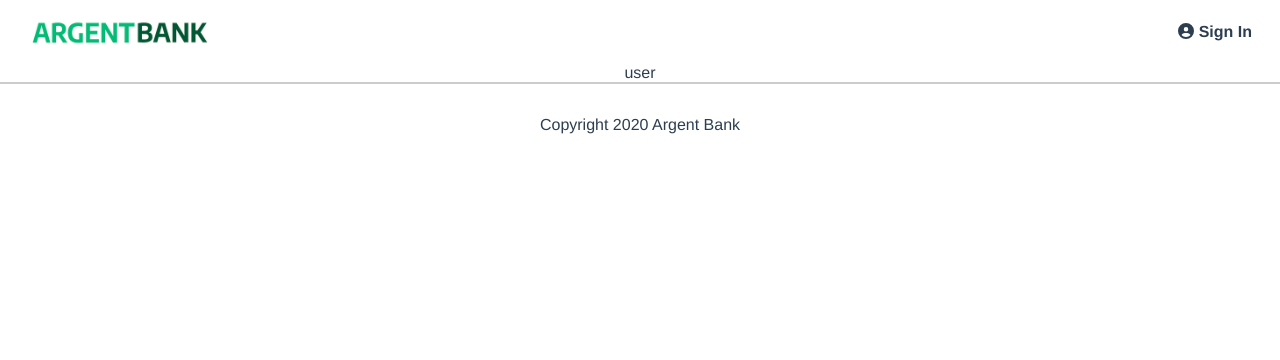
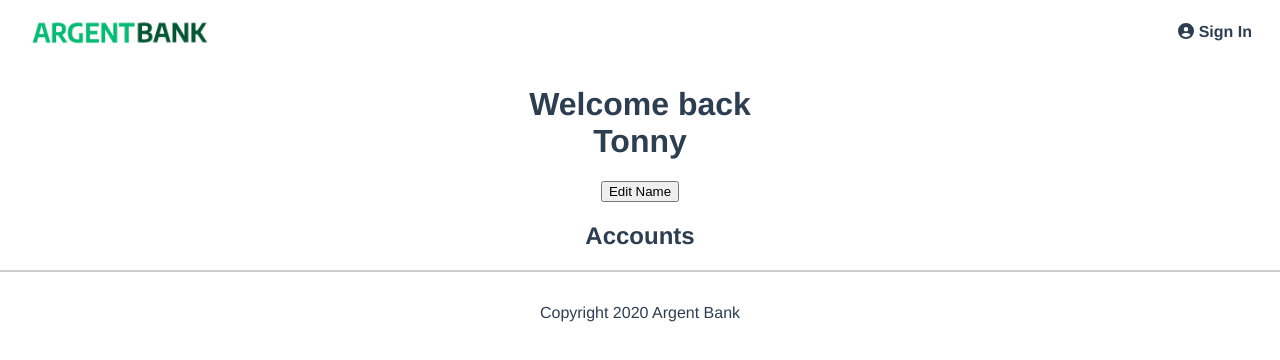
Before and after one commit to JeanVuillet/Projet13, a React (Create React App) app in the folder front/: page /user in a window 1280 px wide. Shown: the top 360 px of the page. Built offline with nearby package versions, Linux system fonts and the light colour scheme.

Commit message:
accountcomp1

```diff
--- a/front/src/Pages/User/User.jsx
+++ b/front/src/Pages/User/User.jsx
@@ -2,8 +2,20 @@ import './User.scss'
 
 export function User(){
  return(
-    <div className="user">
-        user
+    <>
+    <div className="header">
+        <h1>Welcome back
+            <br/>
+            Tonny
+        </h1>
+        <button class="edit-button">Edit Name</button>
     </div>
+    <div className="accoutsSection">
+        <h2>Accounts</h2>
+        <div className="accounts">
+
+        </div>
+    </div>
+    </>
  )
 }
```
Also changed, not shown: front/src/Components/AcccountComp/AccountComp.jsx (added), front/src/Components/AcccountComp/AccountComp.scss (added).
